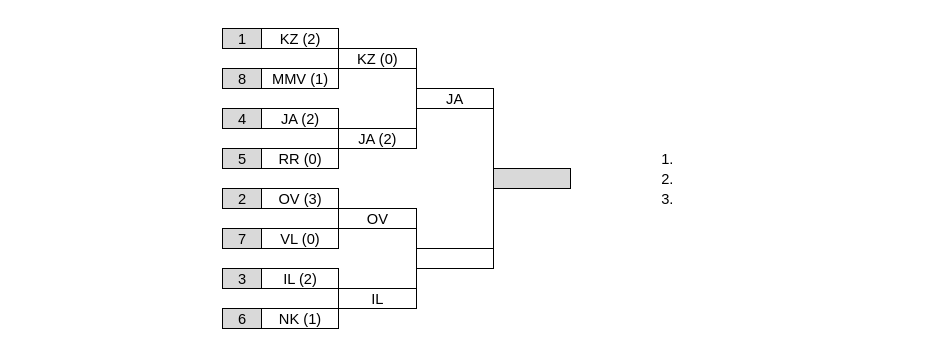
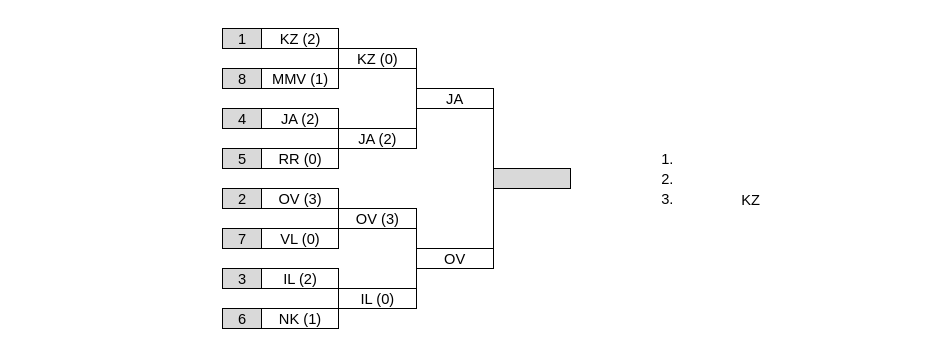
Before and after one commit to osyss/osyss.github.io, a plain HTML site: page index.htm in a window 1280 px wide. Shown: the top 358 px of the page, without its empty margins (170-1099 px from the left). Drawn offline with Linux system fonts and the light colour scheme.

Commit message:
Add files via upload

```diff
--- a/index.htm
+++ b/index.htm
@@ -657,7 +657,7 @@ tags will be replaced.-->
   <td class=xl1526022></td>
   <td class=xl1526022></td>
   <td class=xl7526022>3.</td>
-  <td colspan=3 class=xl8126022></td>
+  <td colspan=3 class=xl8126022>KZ</td>
   <td class=xl1526022></td>
   <td class=xl1526022></td>
  </tr>
@@ -670,7 +670,7 @@ tags will be replaced.-->
   <td class=xl7526022></td>
   <td class=xl1526022></td>
   <td class=xl1526022></td>
-  <td colspan=2 class=xl6526022>OV</td>
+  <td colspan=2 class=xl6526022>OV (3)</td>
   <td class=xl1526022></td>
   <td class=xl7826022>&nbsp;</td>
   <td class=xl1526022></td>
@@ -718,7 +718,7 @@ tags will be replaced.-->
   <td class=xl1526022></td>
   <td class=xl1526022></td>
   <td class=xl1526022></td>
-  <td colspan=2 class=xl6526022>&nbsp;</td>
+  <td colspan=2 class=xl6526022>OV</td>
   <td class=xl1526022></td>
   <td class=xl1526022></td>
   <td class=xl1526022></td>
@@ -762,7 +762,7 @@ tags will be replaced.-->
   <td class=xl7526022></td>
   <td class=xl1526022></td>
   <td class=xl1526022></td>
-  <td colspan=2 class=xl6526022>IL</td>
+  <td colspan=2 class=xl6526022>IL (0)</td>
   <td class=xl1526022></td>
   <td class=xl1526022></td>
   <td class=xl1526022></td>
```
